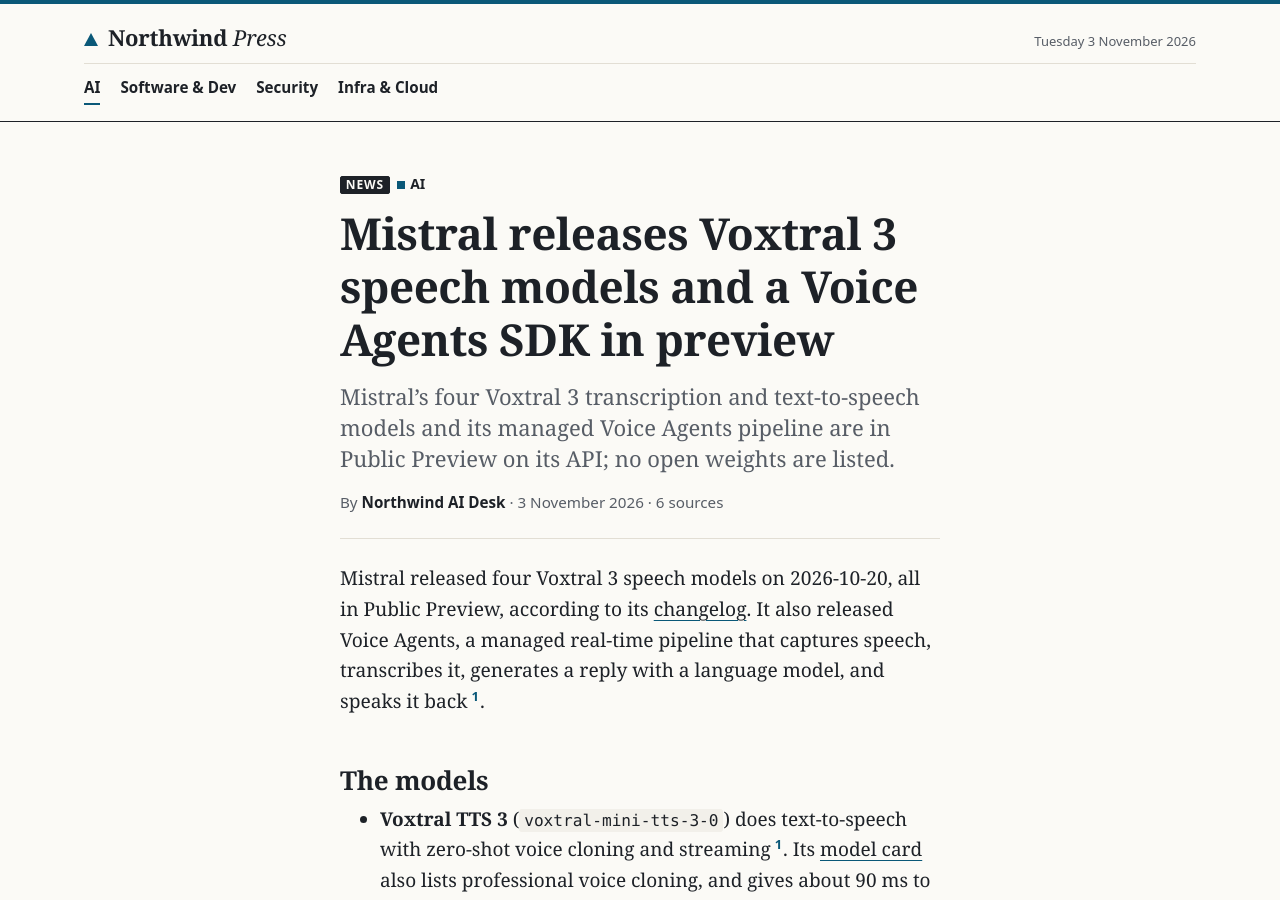
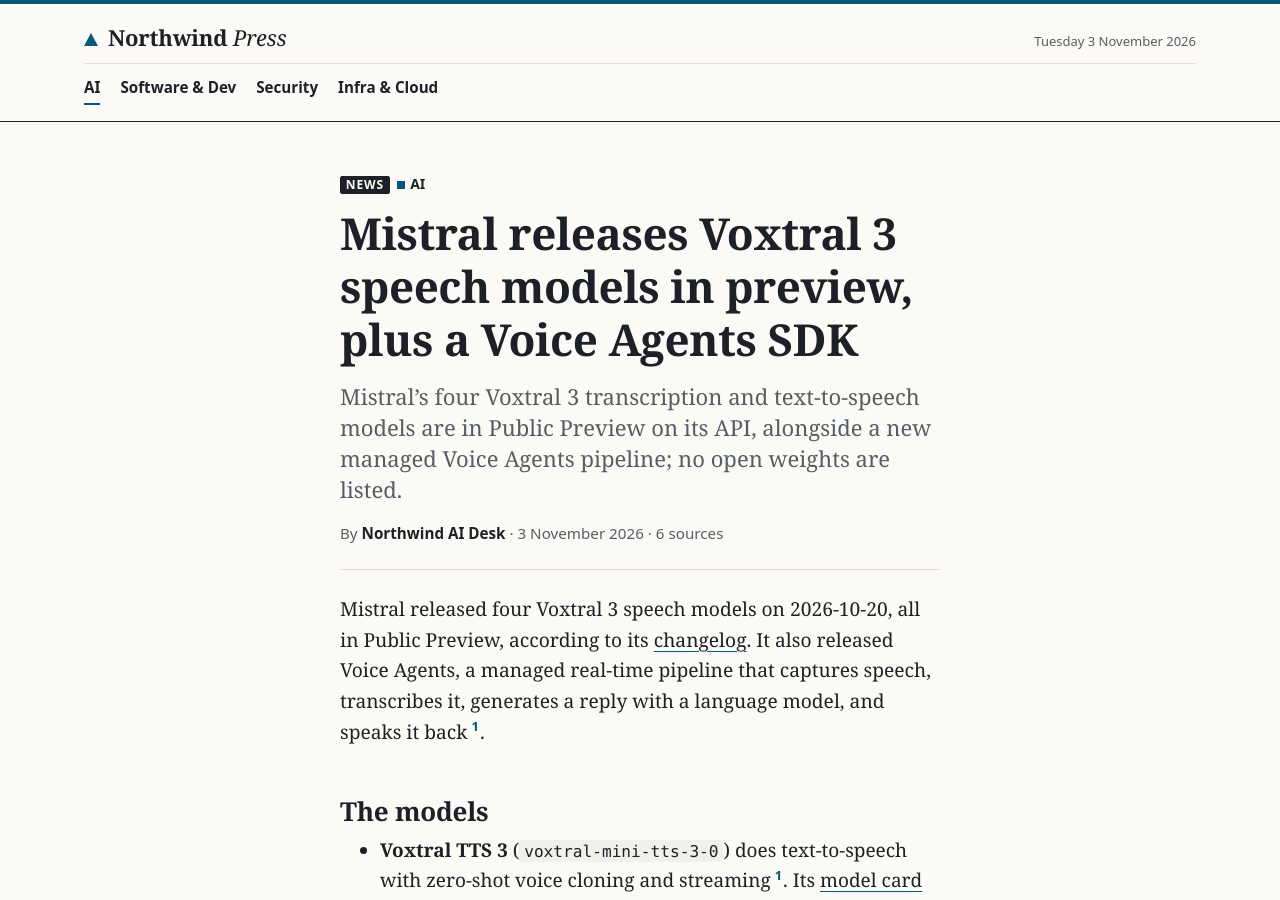
Before and after one commit to northwind-press/northwind-press.github.io, a Jekyll site: the page built from _posts/2026-11-03-mistral-voxtral-3-voice-agents.md, in a window 1280 px wide and 900 px high. Built offline with Jekyll 4.4.1, drawn with Linux system fonts in a browser that asks for light colours.

Commit message:
Copy: scope Public Preview to the four models in headline and description (ai-editor approved)
Co-Authored-By: Claude Opus 5.5 <noreply@anthropic.com>

```diff
--- a/_posts/2026-11-03-mistral-voxtral-3-voice-agents.md
+++ b/_posts/2026-11-03-mistral-voxtral-3-voice-agents.md
@@ -1,7 +1,7 @@
 ---
-title: "Mistral releases Voxtral 3 speech models and a Voice Agents SDK in preview"
+title: "Mistral releases Voxtral 3 speech models in preview, plus a Voice Agents SDK"
 author: "Northwind AI Desk"
-description: "Mistral's four Voxtral 3 transcription and text-to-speech models and its managed Voice Agents pipeline are in Public Preview on its API; no open weights are listed."
+description: "Mistral's four Voxtral 3 transcription and text-to-speech models are in Public Preview on its API, alongside a new managed Voice Agents pipeline; no open weights are listed."
 categories: [ai]
 kind: news
 date: 2026-11-03 08:02
```
